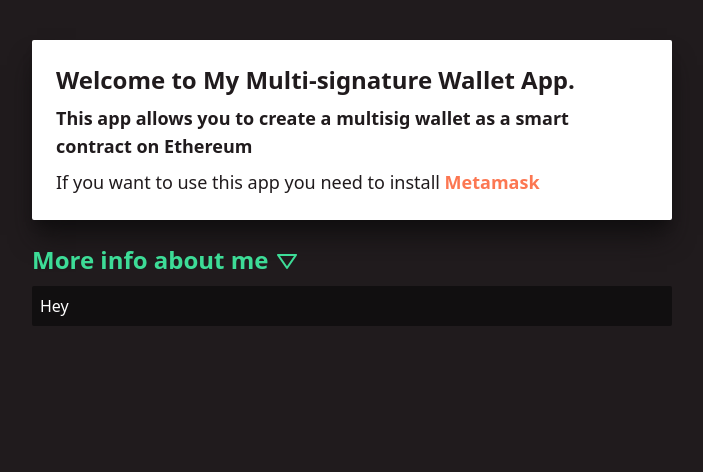
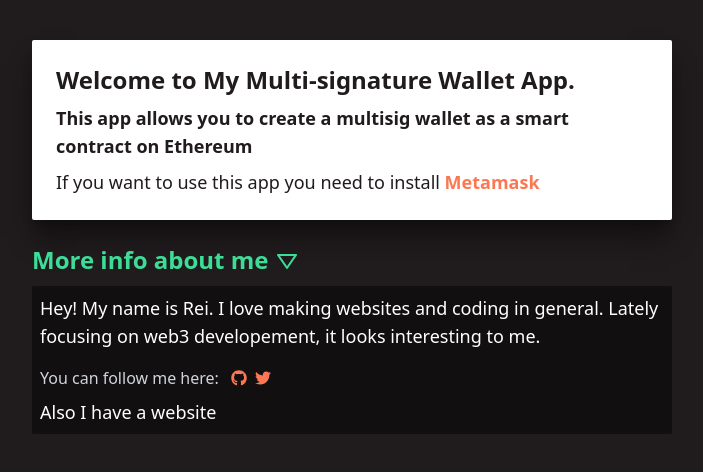
Before and after one commit to renttrent/multisig-wallet, a React (Create React App) app: page / in a window 1280 px wide. Both pictures are taken after a click on the element "More info about me". Shown: the top 472 px of the page, without its empty margins (288-991 px from the left). Built offline with nearby package versions, Linux system fonts and the light colour scheme.

Commit message:
consistency

```diff
--- a/package.json
+++ b/package.json
@@ -15,7 +15,6 @@
     "ethers": "^5.5.4",
     "framer-motion": "^6.2.8",
     "jdenticon": "^3.1.1",
-    "prop-types": "^15.8.1",
     "react": "^17.0.2",
     "react-dom": "^17.0.2",
     "react-icons": "^4.3.1",
--- a/src/App.tsx
+++ b/src/App.tsx
@@ -1,7 +1,7 @@
-import { useContext, useEffect } from 'react';
+import { useContext } from 'react';
 import { Route, Routes, BrowserRouter as Router } from 'react-router-dom';
-import Navigation from './components/Navigation/Navigation';
-import Wallet from './components/Wallet';
+import { Navigation } from './components/Navigation/Navigation';
+import { Wallet } from './components/Wallet';
 import { Welcome } from './components/Welcome';
 import { Web3Context } from './context/web3context';
 
--- a/src/components/Navigation/Navigation.left.tsx
+++ b/src/components/Navigation/Navigation.left.tsx
@@ -1,9 +1,8 @@
 import { motion } from "framer-motion";
-import { InferProps } from "prop-types";
 import { useState } from "react";
 import { Link } from "react-router-dom";
 
-const NavButton = ({name, active, setActive}: InferProps<any>) => {
+const NavButton: React.FC<{name: any, active: any, setActive: any}> = ({name, active, setActive}) => {
 
   const handleChange = () => {
     setActive(name)
--- a/src/components/Navigation/Navigation.tsx
+++ b/src/components/Navigation/Navigation.tsx
@@ -1,7 +1,7 @@
 import Left from "./Navigation.left"
 import Right from "./Navigation.right"
 
-export default function Navigation() {
+export const Navigation: React.FC<{}> = () => {
 
   return (
     <div className="text-white flex flex-row w-1/2 mt-6 justify-between mx-auto items-center">
--- /dev/null
+++ b/src/components/Settings.tsx
@@ -0,0 +1,7 @@
+
+export const Settings: React.FC<{}> = () => {
+  return (
+    <>
+    </>
+  )
+}
--- a/src/components/Wallet.tsx
+++ b/src/components/Wallet.tsx
@@ -1,4 +1,4 @@
-export default function Wallet() {
+export const Wallet: React.FC<{}> = () => {
   return (
     <div className="bg-raisin text-lemon p-2 w-5/12 m-auto mt-6 rounded-sm shadow-lg h-screen">
 
--- a/src/components/Welcome.tsx
+++ b/src/components/Welcome.tsx
@@ -1,8 +1,9 @@
 import { motion } from "framer-motion"
 import { useState } from "react"
-import { BiDownArrow, BiRightArrow } from "react-icons/bi"
+import { BiRightArrow } from "react-icons/bi"
+import { FaGithub, FaTwitter } from "react-icons/fa"
 
-export const Welcome = () => {
+export const Welcome: React.FC<{}> = () => {
 
   const [showMore, setShowMore] = useState(false)
 
@@ -51,7 +52,29 @@ export const Welcome = () => {
     }}
     >
       <div className="p-2 bg-raisin text-white rounded-sm">
-        Hey
+        <div className=" text-lg">
+        Hey! My name is Rei. I love making websites and coding in general. Lately focusing on web3 developement, it looks interesting to me.
+        </div>
+        <div className="mt-4 text-gray-300 flex flex-row gap-3 items-center">
+          You can follow me here:
+          <span className="flex flex-row gap-2 items-center">
+            <FaGithub className="text-outor hover:text-gray-50 cursor-pointer" onClick={() => window.location.href = "https://github.com/renttrent"}/>
+            <FaTwitter className="text-outor hover:text-gray-50 cursor-pointer" onClick={() => window.location.href = "https://twitter.com/reithedev"}/>
+          </span>
+        </div>
+        <div className="mt-2 text-lg">
+          Also I have a {" "}
+          <motion.a href="https://reithedev.xyz"
+            whileHover={{
+              color: "#0081A7"
+            }}
+            transition={{
+              delay: 0.007
+            }}
+          >
+            website
+          </motion.a>
+        </div>
       </div>
     </motion.div>
     }
```
